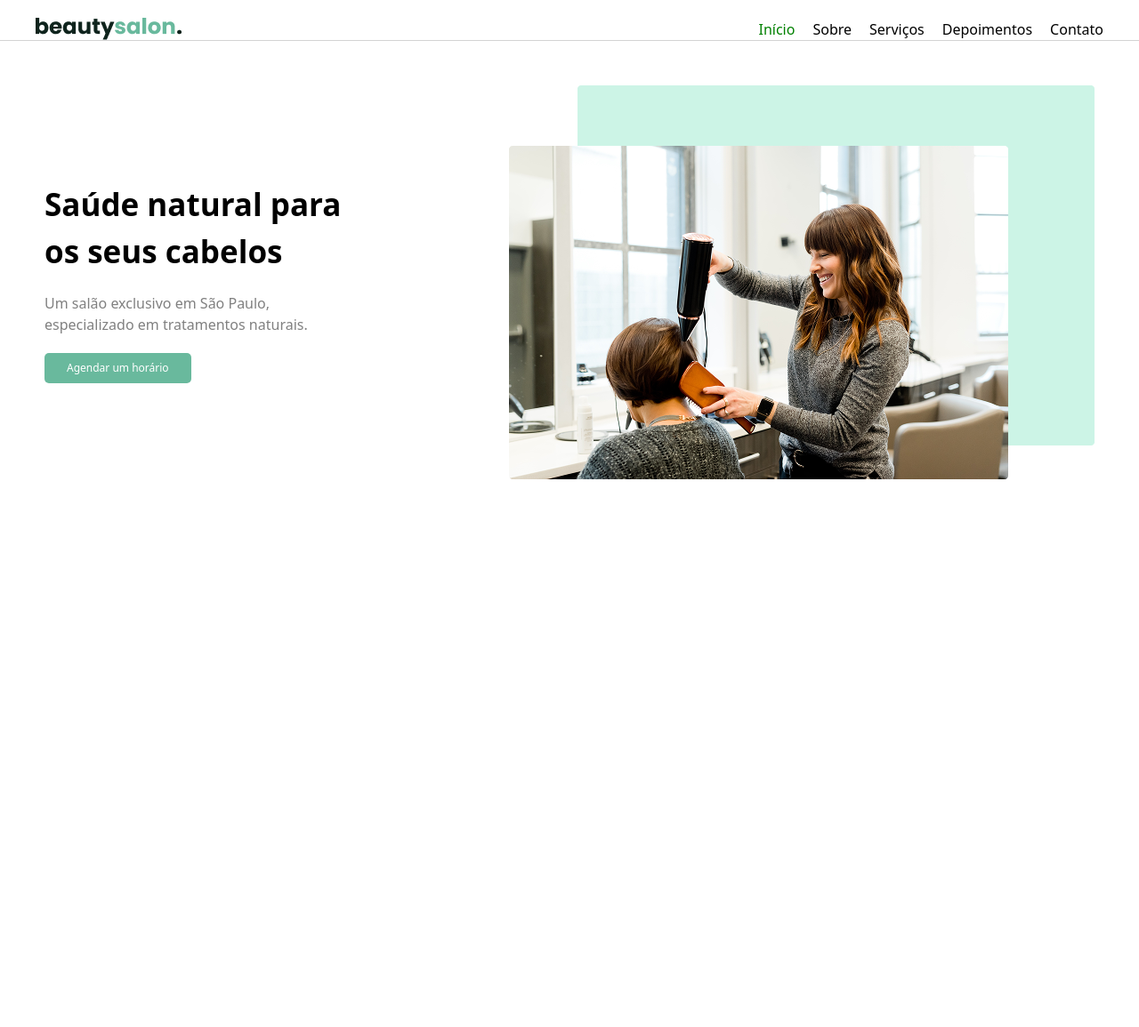
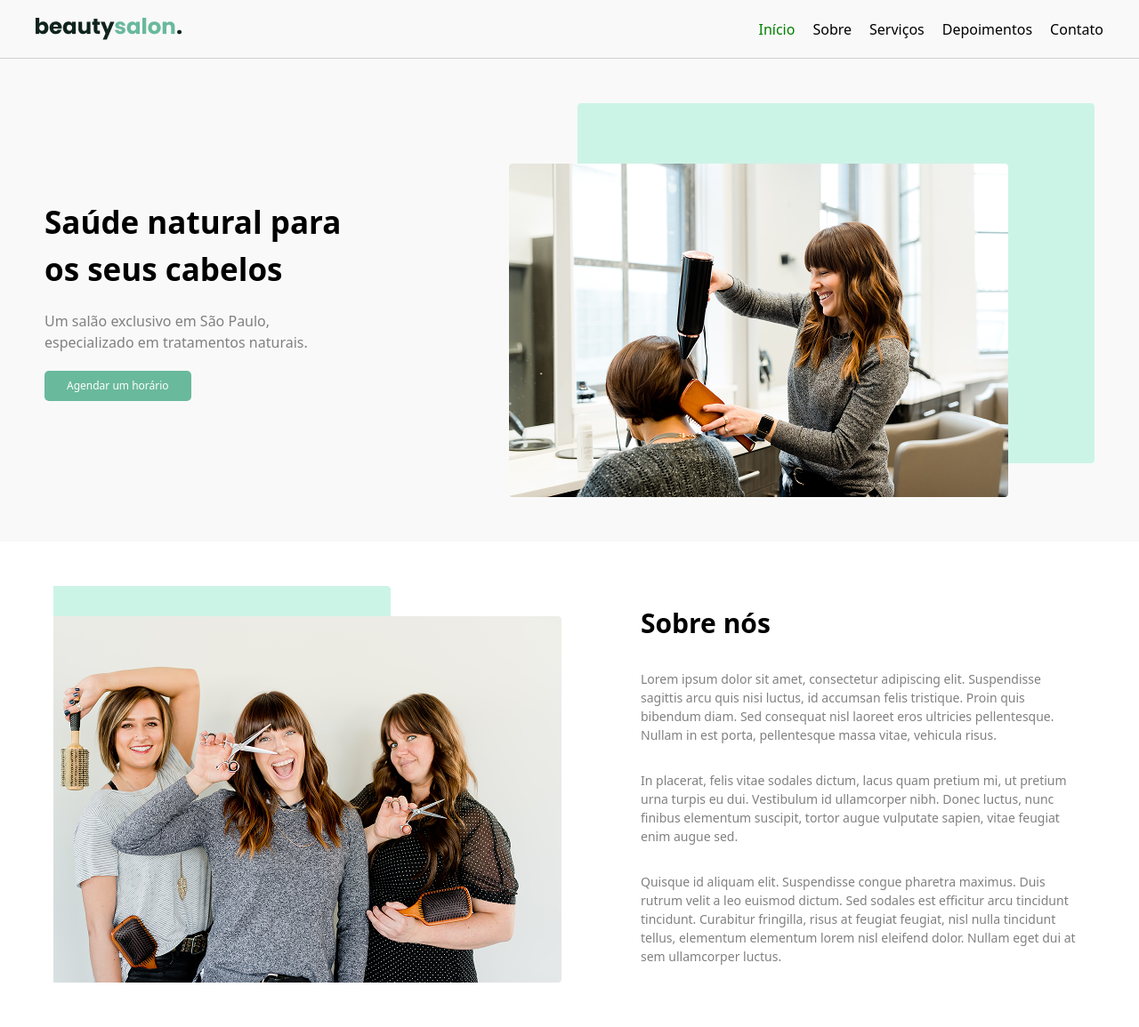
Before and after one commit to Faridun-07/HwTailwindCSS, a website: page index.html in a window 1280 px wide. Shown: the whole page at 89% size. Before the commit the page ends 800 px from the top, so only its background shows below. Drawn offline with Linux system fonts and the light colour scheme.

Commit message:
Add section 2

```diff
--- a/index.html
+++ b/index.html
@@ -7,8 +7,9 @@
     <link rel="stylesheet" href="./src/output.css">
 </head>
 <body>
-    <header class=" max-w-300 m-auto flex justify-between items-center pt-5 px-2.5 lg:px-0">
-         <img src="./src/images/Logo(5).png" alt="" />
+    <div class="bg-[#F9F9F9]">
+    <header class=" max-w-300 m-auto flex justify-between items-center py-5 px-2.5 lg:px-0">
+         <img src="./src/images/Logo5.png" alt="" />
         <nav class="hidden lg:flex gap-5">
           <p class="lg:text-[green]">Início</p>
           <p>Sobre</p>
@@ -19,7 +20,9 @@
         <p class="lg:hidden">☰</p>
     </header>
     <hr class="border-[lightgray]">
+    </div>
     <main>
+        <div class="bg-[#F9F9F9]">
         <section class="max-w-300 m-auto flex flex-col-reverse px-[10px] gap-[30px] items-center py-[50px] lg:flex-row lg:justify-between">
             <aside class=" flex flex-col gap-[20px] items-center justify-center lg:items-start">
                 <h1 class="font-bold text-[35px] w-[350px] text-center lg:text-start">Saúde natural para os seus cabelos</h1>
@@ -28,6 +31,17 @@
             </aside>
             <img src="./src/images/img1.png" alt="">
         </section>
+    </div>
+    <section class="max-w-300 m-auto flex flex-col gap-[20px] lg:flex lg:flex-row px-[20px] py-[50px] lg:justify-between
+    lg:items-center">
+    <img src="./src/images/Img5.png" alt="image">
+    <aside class="flex flex-col gap-[30px]">
+        <h1 class="text-[30px] font-bold">Sobre nós</h1>
+        <p class="text-[gray] lg:text-[14px] lg:w-[500px]">Lorem ipsum dolor sit amet, consectetur adipiscing elit. Suspendisse sagittis arcu quis nisi luctus, id accumsan felis tristique. Proin quis bibendum diam. Sed consequat nisl laoreet eros ultricies pellentesque. Nullam in est porta, pellentesque massa vitae, vehicula risus. </p>
+        <p class="text-[gray] lg:text-[14px] lg:w-[500px]">In placerat, felis vitae sodales dictum, lacus quam pretium mi, ut pretium urna turpis eu dui. Vestibulum id ullamcorper nibh. Donec luctus, nunc finibus elementum suscipit, tortor augue vulputate sapien, vitae feugiat enim augue sed. </p>
+        <p class="text-[gray] lg:text-[14px] lg:w-[500px]">Quisque id aliquam elit. Suspendisse congue pharetra maximus. Duis rutrum velit a leo euismod dictum. Sed sodales est efficitur arcu tincidunt tincidunt. Curabitur fringilla, risus at feugiat feugiat, nisl nulla tincidunt tellus, elementum elementum lorem nisl eleifend dolor. Nullam eget dui at sem ullamcorper luctus.</p>
+    </aside>
+    </section>
     </main>
     <footer></footer>
 </body>
```
Also changed, not shown: src/images/Img5.png (added), src/images/Logo5.png (renamed from src/images/Logo(5).png), src/output.css.
